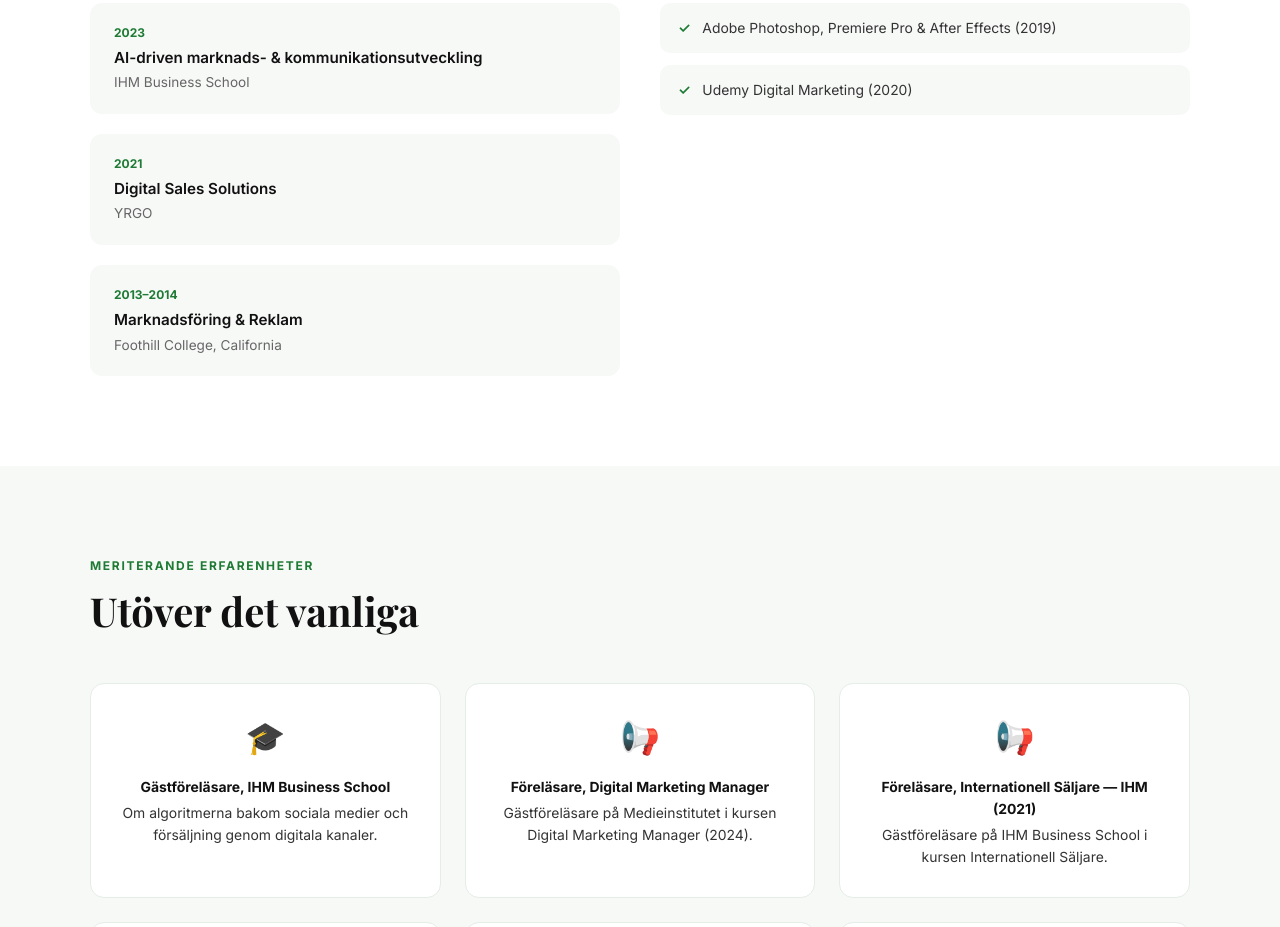
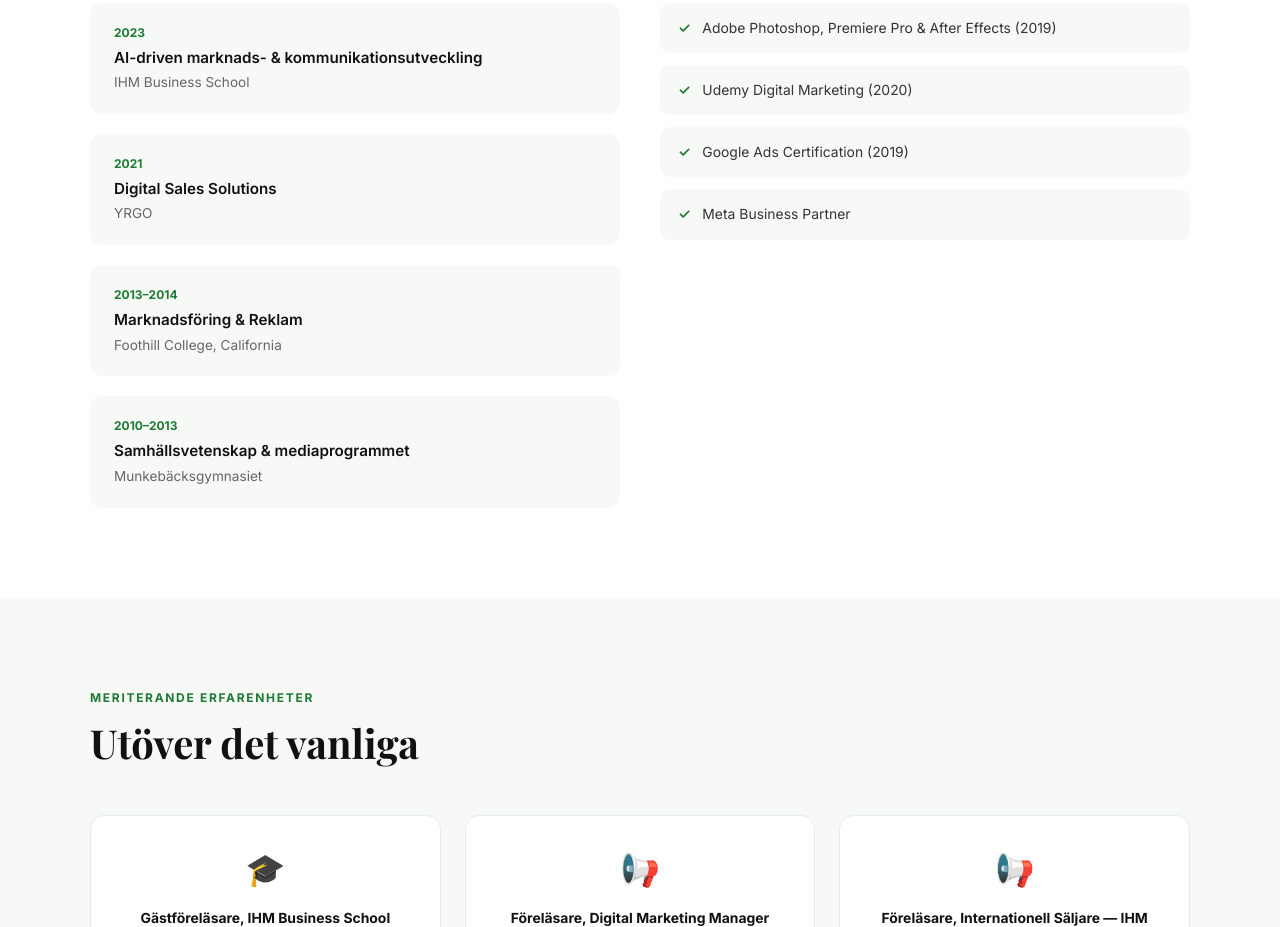
Before and after one commit to Mareld-stack/martin-portfolio, a plain HTML site: page index.html in a window 1280 px wide. Shown: the part 5178-6105 px from the top of the page. Drawn offline with nearby package versions, Linux system fonts and the light colour scheme; a web font is replaced by a local one.

Commit message:
Add files via upload

```diff
--- a/index.html
+++ b/index.html
@@ -890,6 +890,12 @@
             <div class="edu-title" data-en>Marketing & Advertising</div>
             <div class="edu-school">Foothill College, California</div>
           </div>
+          <div class="edu-item">
+            <div class="edu-year">2010–2013</div>
+            <div class="edu-title" data-sv>Samhällsvetenskap & mediaprogrammet</div>
+            <div class="edu-title" data-en>Social Science & Media</div>
+            <div class="edu-school">Munkebäcksgymnasiet</div>
+          </div>
         </div>
       </div>
       <div>
@@ -898,6 +904,10 @@
           <div class="cert-item" data-en>Adobe Photoshop, Premiere Pro & After Effects (2019)</div>
           <div class="cert-item" data-sv>Udemy Digital Marketing (2020)</div>
           <div class="cert-item" data-en>Udemy Digital Marketing (2020)</div>
+          <div class="cert-item" data-sv>Google Ads Certification (2019)</div>
+          <div class="cert-item" data-en>Google Ads Certification (2019)</div>
+          <div class="cert-item" data-sv>Meta Business Partner</div>
+          <div class="cert-item" data-en>Meta Business Partner</div>
         </div>
       </div>
     </div>
```
